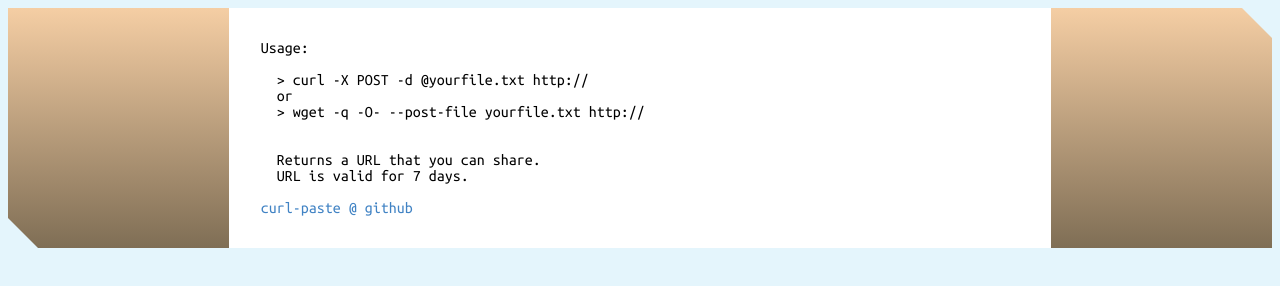
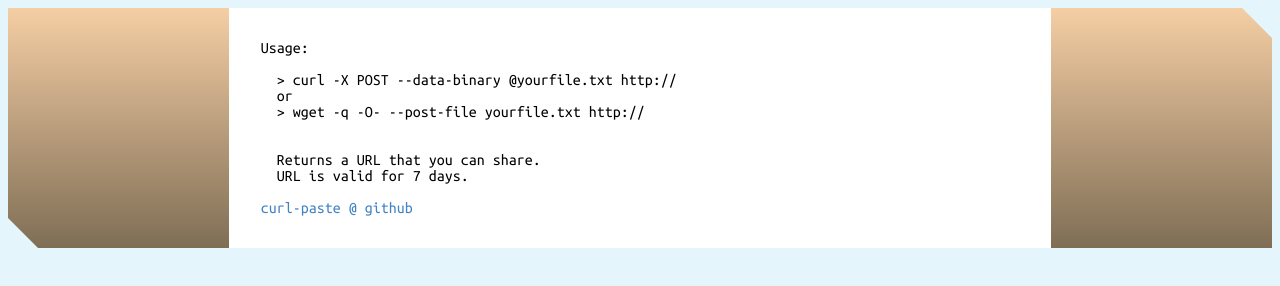
Before and after one commit to rook2pawn/curl-paste, a website: page web/index.html in a window 1280 px wide. Drawn offline with Linux system fonts and the light colour scheme.

Commit message:
updated instructions

```diff
--- a/web/index.html
+++ b/web/index.html
@@ -71,7 +71,7 @@
 <div id='main'>
     Usage:
     <div id='usage'>
-        &gt; curl -X POST -d @yourfile.txt http://<span class='hostname'></span>
+        &gt; curl -X POST --data-binary @yourfile.txt http://<span class='hostname'></span>
         <br>
         or
         <br>
```
